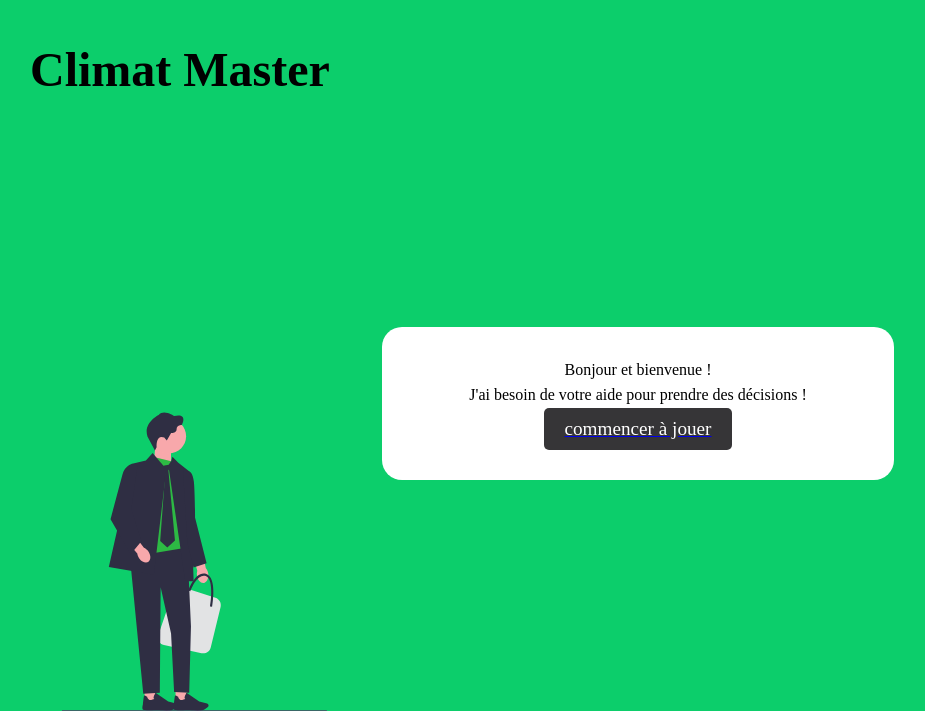
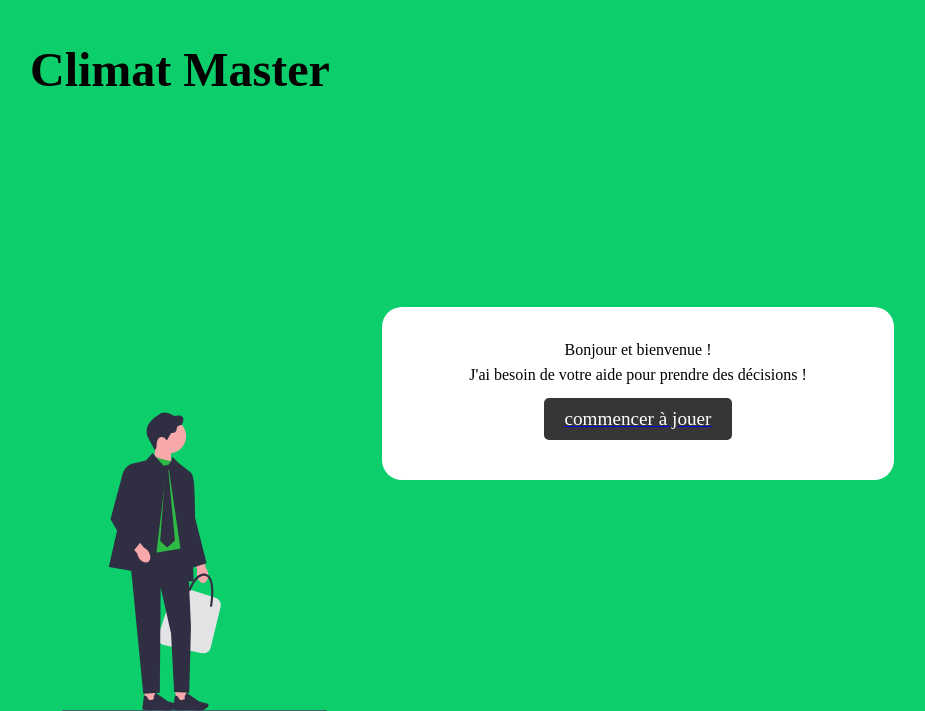
Before and after one commit to Gromototo/nuitinfo, a Flask app: page / in a window 1280 px wide. Shown: the top 711 px of the page, without its empty margins (2-927 px from the left). Run offline with Flask 3, Linux system fonts and the light colour scheme.

Commit message:
FINAL COMMIT ?!

```diff
--- a/static/style/start.css
+++ b/static/style/start.css
@@ -77,3 +77,8 @@ button {
 button:hover {
     background-color: var(--color-black); /* Légèrement plus clair que la couleur du bouton */
 }
+
+#firstbutton {
+    margin-top: 10px;
+    margin-bottom: 10px;
+}
--- a/templates/start.html
+++ b/templates/start.html
@@ -16,7 +16,7 @@
        <p name="toto">Bonjour et bienvenue !</p>
        <p>J'ai besoin de votre aide pour prendre des décisions !</p>
 
-       <a href="homepage"><button> commencer à jouer</button></a>
+       <a href="homepage" id = "firstbutton"><button> commencer à jouer</button></a>
      </div>
 
      <div align="center">
```
